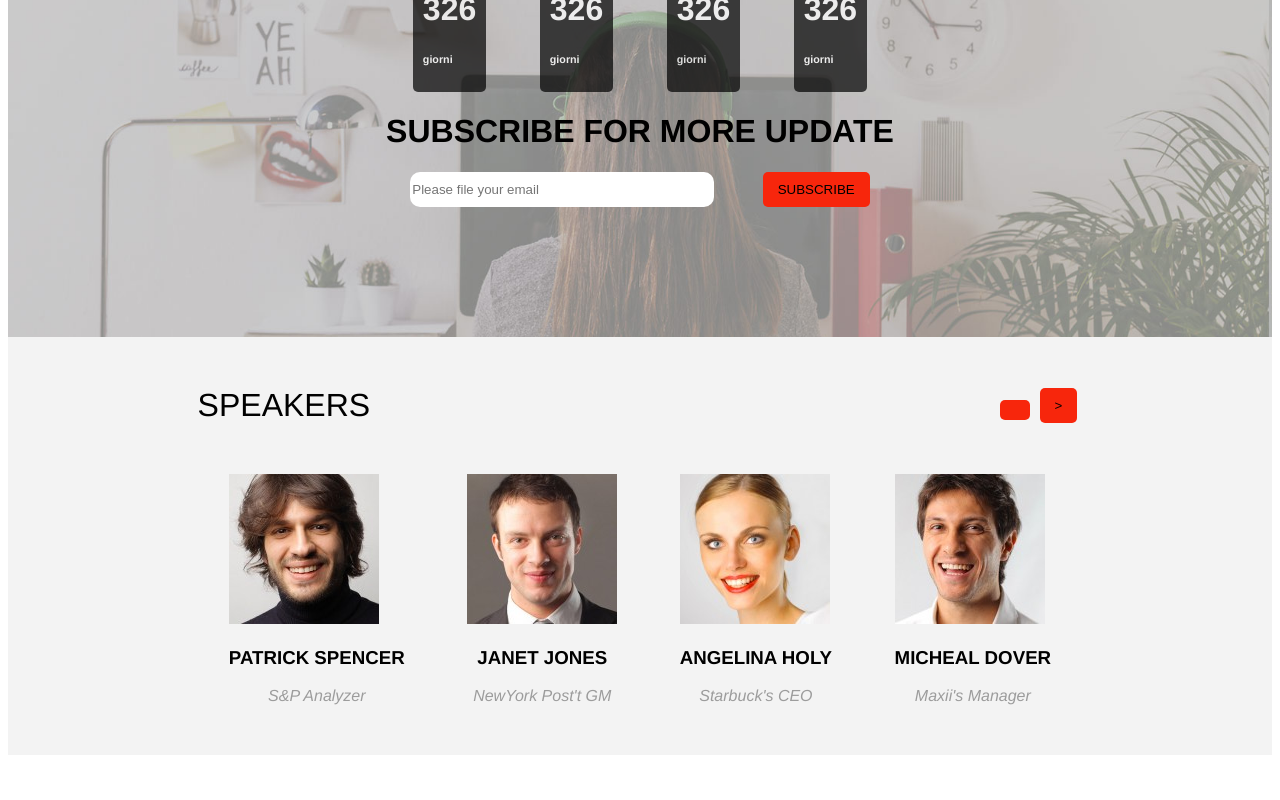
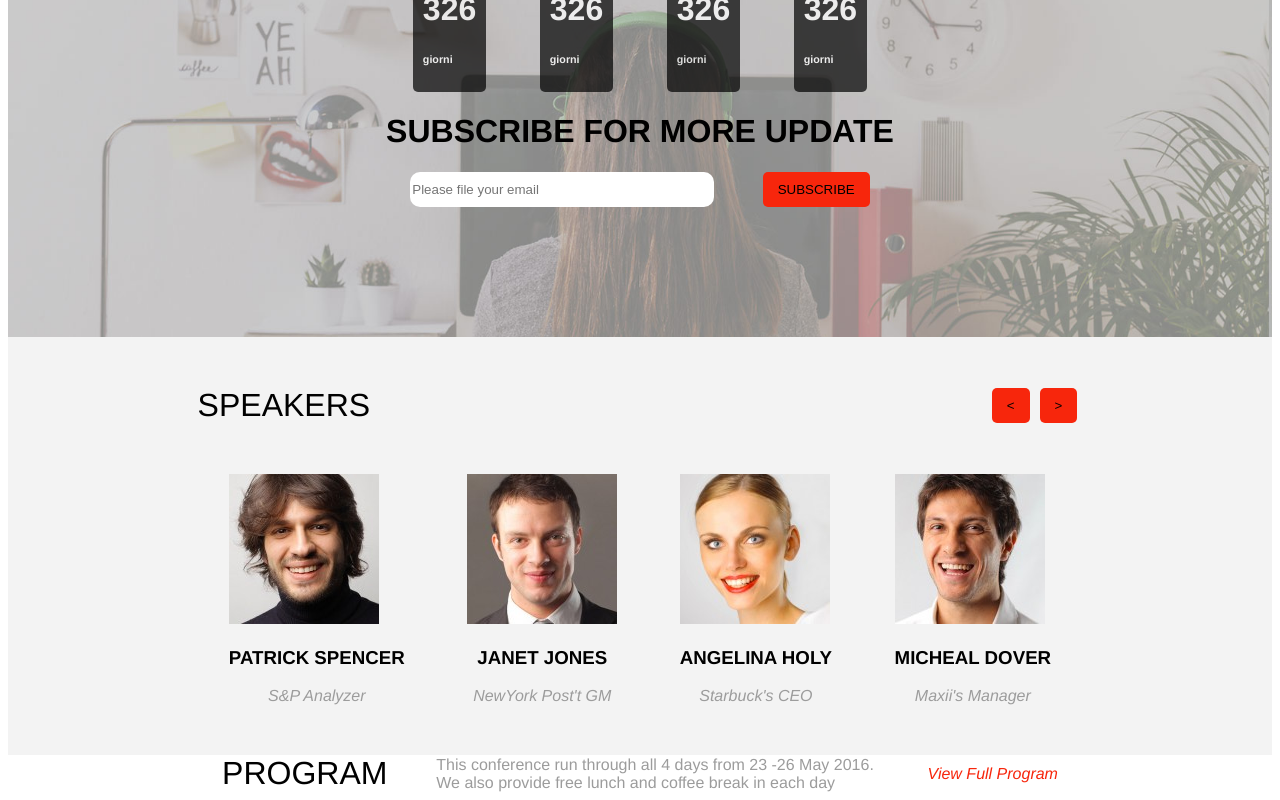
Before and after one commit to AndreaPanzeriDev/proj-html-vuejs, a Vue app: page / in a window 1280 px wide. Shown: the part 1016-1816 px from the top of the page. Before the commit the page ends 1779 px from the top, so only its background shows below. Built offline with nearby package versions, Linux system fonts and the light colour scheme.

Commit message:
auto-save

```diff
--- a/src/App.vue
+++ b/src/App.vue
@@ -32,6 +32,7 @@ export default {
         {person: 'speaker-7-150x150.jpg', name: 'PATRICK SPENCER', job: 'S&P Analyzer'},
         {person: 'speaker-8-150x150.jpg', name: 'MARGARET SMITH', job: 'S&P Analyzer'},
       ],
+
     }
   }
 }
@@ -115,6 +116,13 @@ export default {
   font-style: italic;
 }
 
+a{
+  text-decoration: none;
+}
+
+.w-50{
+  width: 50%;
+}
 /***********************
         COLORS
 ************************/
@@ -126,4 +134,8 @@ export default {
 .dustyGray{
   color: #9c9c9c;
 }
+
+.scarlet{
+  color: #f7260c;
+}
 </style>
--- a/src/components/program/programCard.vue
+++ b/src/components/program/programCard.vue
@@ -1,13 +1,30 @@
 <template>
-  <div></div>
+  <div id="program">
+    <div class="container">
+      <div class="d-flex space-around align-items-center">
+        <span class="fs-2">PROGRAM</span>
+        <div class="w-50">
+          <span class="dustyGray">This conference run through all 4 days from 23 -26 May 2016.
+            We also provide free lunch and coffee break in each day
+          </span>
+        </div>
+        <a class="italic scarlet" href="#">View Full Program</a>
+      </div>
+    </div>
+  </div>
 </template>
 
 <script>
 export default {
-    name: 'programCard',
-}
+  name: "programCard",
+};
 </script>
 
-<style>
+<style scoped>
+.container {
+  width: 70%;
+  margin: auto;
+}
+
 
 </style>
--- a/src/components/speaker/speakerComp.vue
+++ b/src/components/speaker/speakerComp.vue
@@ -4,7 +4,7 @@
       <div class="space-between d-flex align-items-center">
         <span class="fs-2">SPEAKERS</span>
         <div>
-          <button class="button ms-5" @click="goBack"></button>
+          <button class="button ms-5" @click="goBack">&lt;</button>
           <button class="button ms-5" @click="goOn">></button>
         </div>
       </div>
```
